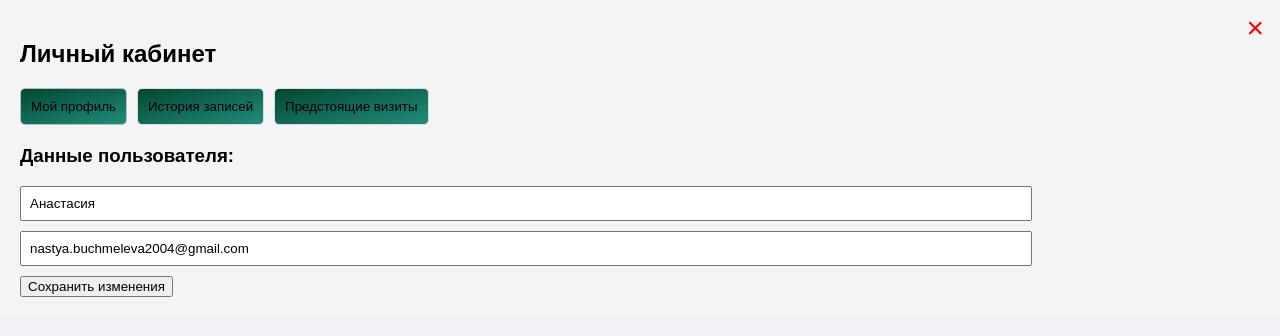
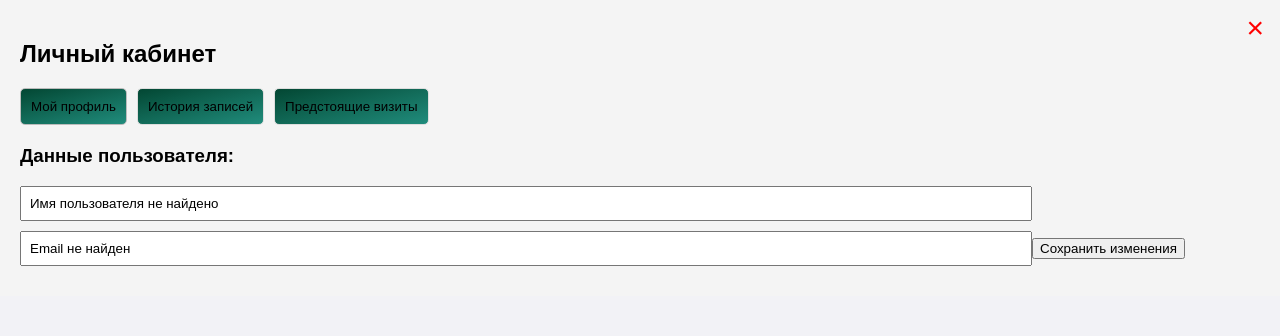
Before and after one commit to avocadoozzz/cursach_LOSERLOVE, a React (Create React App) app in the folder client/: page /profilePage in a window 1280 px wide. Shown: the top 336 px of the page. Built offline with nearby package versions, Linux system fonts and the light colour scheme.

Commit message:
feat.:update auth

```diff
--- a/client/src/_components/profilePage/profilePage.css
+++ b/client/src/_components/profilePage/profilePage.css
@@ -26,7 +26,7 @@
   }
 
   input {
-    display: block;
+   /* display: block;*/
     margin-bottom: 10px;
     padding: 8px;
     width: 100%;
--- a/client/src/_components/profilePage/profilePage.jsx
+++ b/client/src/_components/profilePage/profilePage.jsx
@@ -1,4 +1,4 @@
-import React, { useState } from "react";
+import React, { useState , useEffect } from "react";
 import staffImage from "../../assets/img/header/staff.png";
 import { useNavigate } from "react-router-dom";
 import "./profilePage.css";
@@ -6,9 +6,23 @@ import "./profilePage.css";
 const ProfilePage = () => {
   const navigate = useNavigate(); // Хук для навигации
   const [selectedTab, setSelectedTab] = useState("profile"); // Состояние для активной вкладки
-  const [email, setEmail] = useState("nastya.buchmeleva2004@gmail.com");
-  const [name, setName] = useState("Анастасия");
+  const [email, setEmail] = useState("");
+  const [username, setName] = useState("");
 
+  useEffect(() => {
+    // Получаем данные пользователя из localStorage
+    const username = localStorage.getItem("username");
+    const userEmail = localStorage.getItem("email");
+
+    if (username && userEmail) {
+      setName(username);
+      setEmail(userEmail);
+    }else {
+      // Если данных нет, можно задать какие-то значения по умолчанию
+      setName("Имя пользователя не найдено");
+      setEmail("Email не найден");
+    }
+  }, []);
   // Данные истории записей и предстоящих визитов
   const appointments = [
     { date: "02.03.2025", time: "10:30", status: "Подтверждено" },
@@ -65,7 +79,7 @@ const ProfilePage = () => {
           <h3>Данные пользователя:</h3>
           <input
             type="text"
-            value={name}
+            value={username}
             onChange={(e) => setName(e.target.value)}
           />
           <input
```
Also changed, not shown: 1 other file (tests, documents, lock files or other folders).
